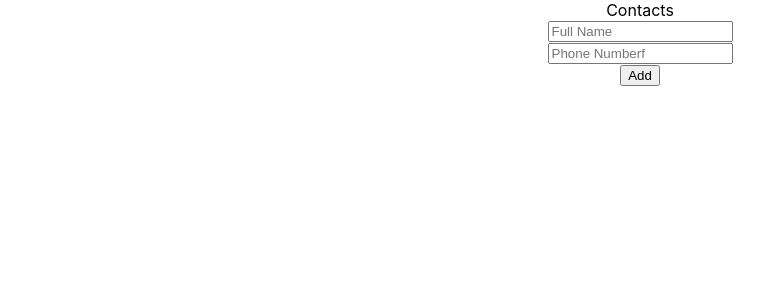
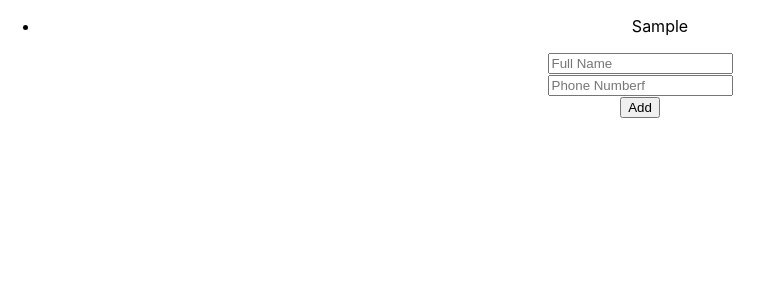
Before and after one commit to emregokgedik/patikaTasks, a React (Create React App) app in the folder Front-End Course/2.Intermediate Level Front-End Course/1.React/Contacts App/contacts-app/: page / in a window 1280 px wide. Both pictures are taken after typing "Sample", "Sample" into the empty fields and a click on the button "Add". Shown: the top 300 px of the page, without its empty margins (0-773 px from the left). Built offline with nearby package versions, Linux system fonts and the light colour scheme.

Commit message:
Refactor Contacts component to include a List component for displaying contacts

```diff
--- /dev/null
+++ b/Front-End Course/2.Intermediate Level Front-End Course/1.React/Contacts App/contacts-app/src/components/Contacts/List/index.js
@@ -0,0 +1,15 @@
+import React from 'react'
+
+function List({contacts}) {
+  return (
+    <div>
+      <ul>
+        {contacts.map((contact,i)=>(
+          <li key={i}>{contact.full_name}</li>
+        ))}
+      </ul>
+    </div>
+  )
+}
+
+export default List
--- a/Front-End Course/2.Intermediate Level Front-End Course/1.React/Contacts App/contacts-app/src/components/Contacts/index.js
+++ b/Front-End Course/2.Intermediate Level Front-End Course/1.React/Contacts App/contacts-app/src/components/Contacts/index.js
@@ -1,4 +1,5 @@
 import {useState,useEffect} from 'react'
+import List from './List'
 import Form from './Form'
 
 function Contacts() {
@@ -8,7 +9,7 @@ function Contacts() {
   },[contacts])
   return (
     <div>
-      Contacts
+      <List contacts = {contacts}/>
       <Form addContact={setContacts} contacts={contacts}/>
     </div>
   )
```
